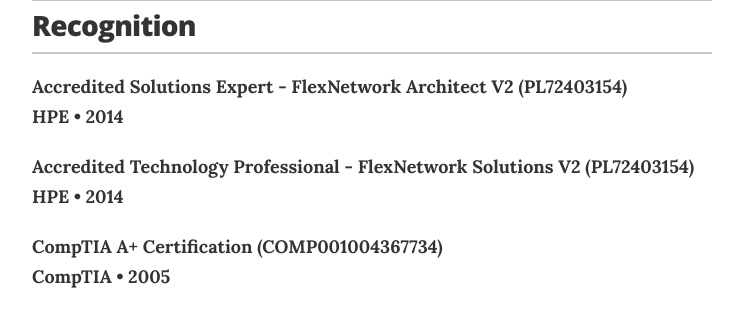
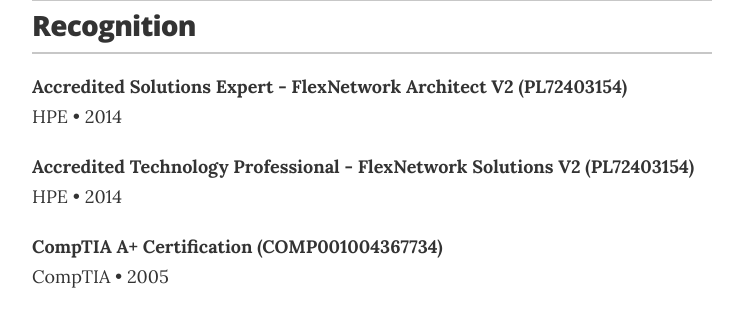
Before and after one commit to aaronearles/aaronearles.github.io, a Jekyll site: the page built from index.html, in a window 1280 px wide. Shown: the part 3248-3579 px from the top of the page, without its empty margins (268-1011 px from the left). Built offline with Jekyll 4.4.1, drawn with Linux system fonts in a browser that asks for light colours.

Commit message:
Update resume.html

```diff
--- a/_layouts/resume.html
+++ b/_layouts/resume.html
@@ -146,7 +146,7 @@
         {% for recognition in site.data.recognitions %}
         <div class="resume-item">
           <h4 class="resume-item-details" itemprop="award">{{ recognition.award }}</h4>
-          <h5 class="resume-item-details">{{ recognition.organization }} &bull; {{ recognition.year }}</h5>
+          <p class="resume-item-details">{{ recognition.organization }} &bull; {{ recognition.year }}</p>
           <p class="resume-item-copy">{{ recognition.summary }}</p>
         </div>
         {% endfor %}
```
